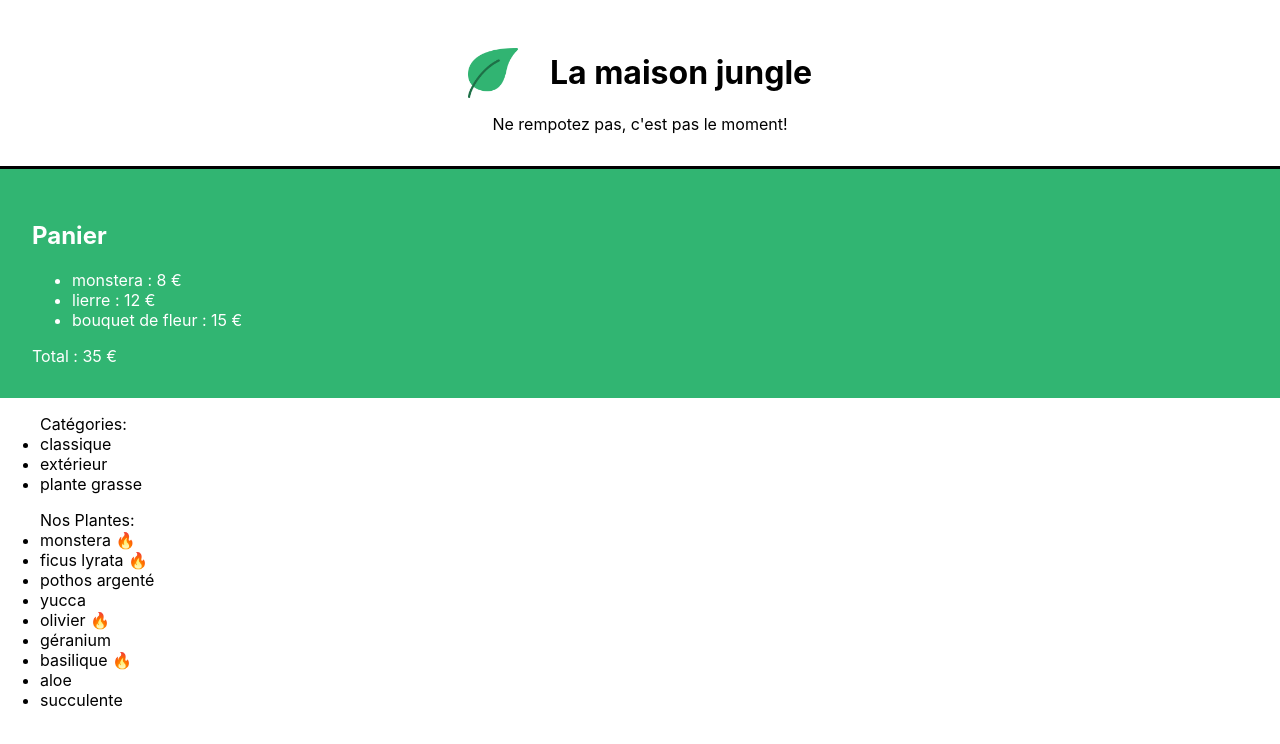
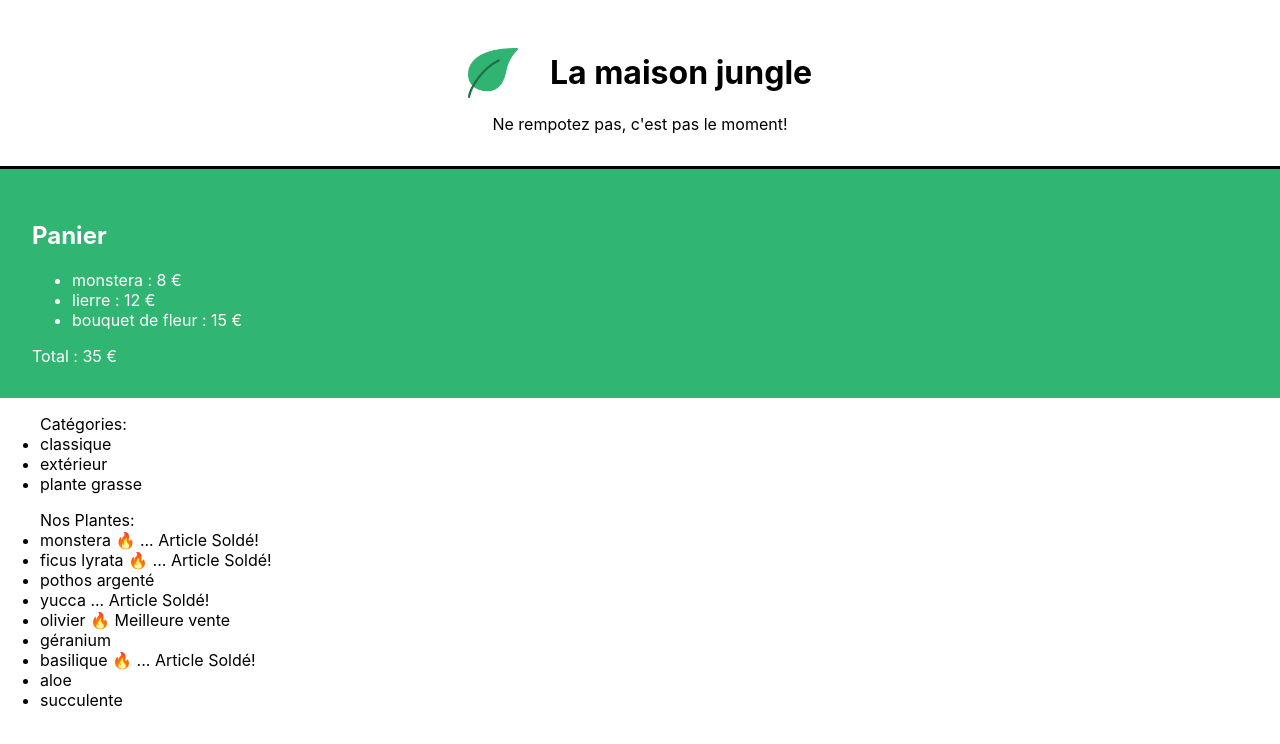
Before and after one commit to ErickChezOCs/la-maison-jungle, a React (Create React App) app: page / in a window 1280 px wide. Shown: the top 744 px of the page. Built offline with nearby package versions, Linux system fonts and the light colour scheme.

Commit message:
Affiche les soldes

```diff
--- a/src/components/ShoppingList.js
+++ b/src/components/ShoppingList.js
@@ -1,4 +1,5 @@
 import { plantList } from '../datas/plantList';
+import '../styles/ShoppingList.css';
 
 const listCat = new Set();
  plantList.forEach(extractCategory);
@@ -6,16 +7,29 @@ function extractCategory(element){
     listCat.add(element.category);
 }
 
-export default function ShoppingList(props) {
-    const plantList  = props.plantList;
+function AfficheSolde(article){
+    if(article.estSolde && article.isBestSale ){
+        return   "🔥  ... Article Soldé!" ;
+    } else if (!article.estSolde && article.isBestSale ) {
+        return   "🔥 Meilleure vente " ;
+    } else if (article.estSolde && !article.isBestSale) {
+        return   " ... Article Soldé!" ;
+    } else {
+        return " "
+    }
+}
+
+
+export default function ShoppingList() {
+    /*const plantList  = props.plantList;*/
     const listOfPlants = plantList.map(
-        (plant) =>  <li key={plant.id}>{plant.name} {plant.isBestSale && <span>🔥</span>}</li>
+        (plant) =>  <li key={plant.id}>{plant.name}  {AfficheSolde(plant)}</li>
         );
+    console.log(listOfPlants);
     const listOfCat = Array.from(listCat);
     const lesCat = listOfCat.map(
         (cat,index) =>  <li key={`${cat}-${index} `}> {cat} </li>
         );
-
 
     return (
         <div>
--- a/src/datas/plantList.js
+++ b/src/datas/plantList.js
@@ -3,54 +3,65 @@ export const plantList = [
 		name: 'monstera',
 		category: 'classique',
 		id: '1ed',
-		isBestSale: true
+		isBestSale: true,
+		estSolde :true
 	},
 	{
 		name: 'ficus lyrata',
 		category: 'classique',
 		id: '2ab',
-		isBestSale: true
+		isBestSale: true,
+		estSolde :true
 	},
 	{
 		name: 'pothos argenté',
 		category: 'classique',
 		id: '3sd',
-		isBestSale: false
+		isBestSale: false,
+		estSolde :false
 	},
 	{
 		name: 'yucca',
 		category: 'classique',
 		id: '4kk',
-		isBestSale: false
+		isBestSale: false,
+		estSolde :true
+
 	},
 	{
 		name: 'olivier',
 		category: 'extérieur',
 		id: '5pl',
-		isBestSale: true
+		isBestSale: true,
+		estSolde : false
 	},
 	{
 		name: 'géranium',
 		category: 'extérieur',
 		id: '6uo',
-		isBestSale: false
+		isBestSale: false,
+		estSolde : false
+
 	},
 	{
 		name: 'basilique',
 		category: 'extérieur',
 		id: '7ie',
-		isBestSale: true
+		isBestSale: true,
+		estSolde :true
 	},
 	{
 		name: 'aloe',
 		category: 'plante grasse',
 		id: '8fp',
-		isBestSale: false
+		isBestSale: false,
+		estSolde : false
 	},
 	{
 		name: 'succulente',
 		category: 'plante grasse',
 		id: '9vn',
-		isBestSale: false
+		isBestSale: false,
+		estSolde : false
 	}
 ]
```
